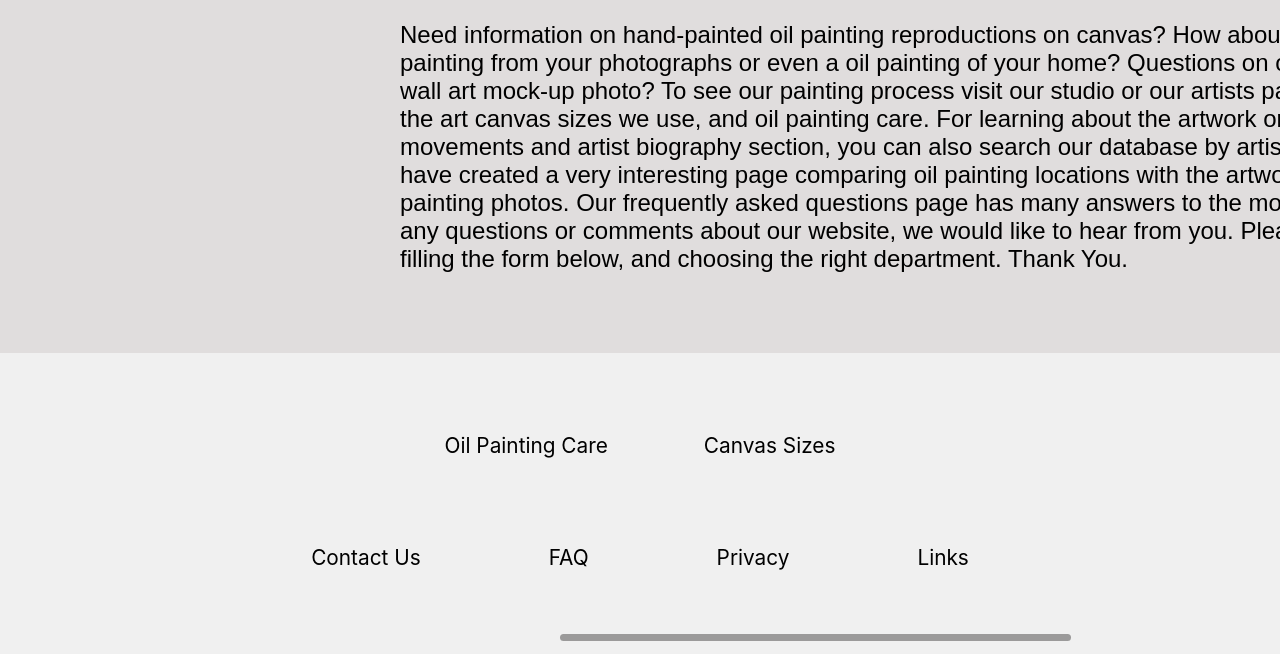
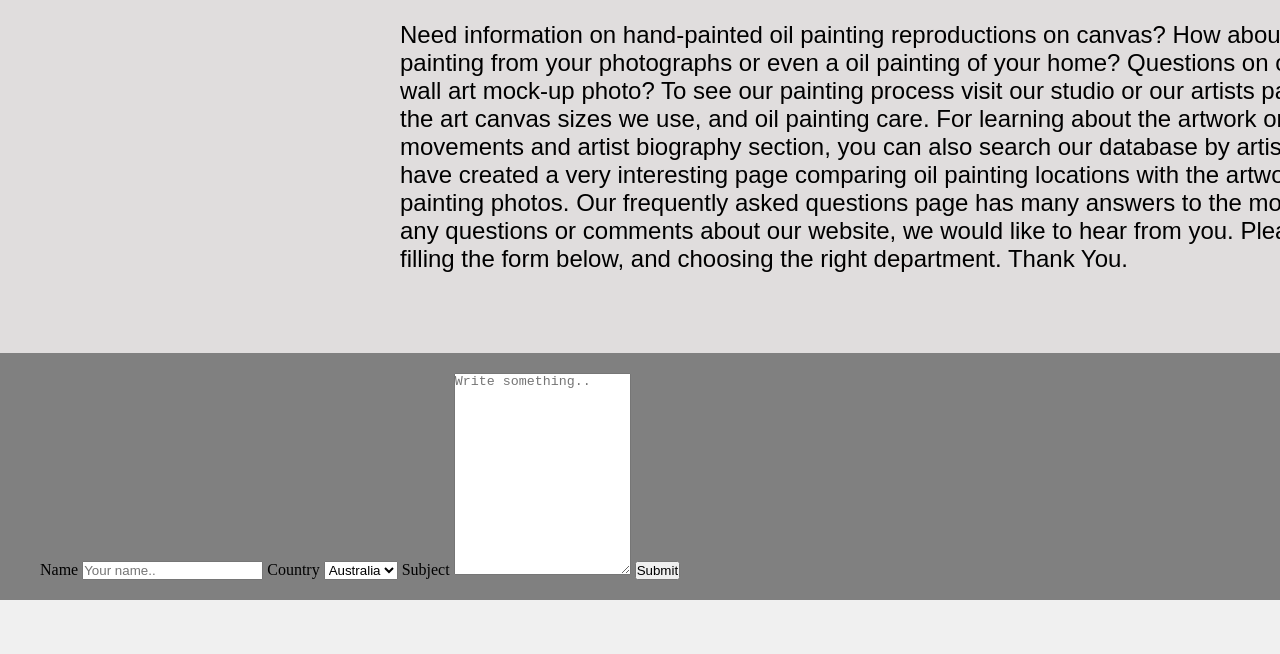
Before and after one commit to AlbinHellman/galleryy, a website: page gallery-server/views/Contact.html in a window 1280 px wide. Shown: the part 393-1047 px from the top of the page. Drawn offline with Linux system fonts and the light colour scheme.

Commit message:
galleryy

```diff
--- a/gallery-server/views/Contact.html
+++ b/gallery-server/views/Contact.html
@@ -334,6 +334,26 @@
 
           </p>
         </div>
+        <div class="container">
+          <form action="action_page.php">
+
+            <label for="fname">Name</label>
+            <input type="text" id="fname" name="firstname" placeholder="Your name..">
+
+            <label for="country">Country</label>
+            <select id="country" name="country">
+              <option value="australia">Australia</option>
+              <option value="canada">Canada</option>
+              <option value="usa">USA</option>
+            </select>
+
+            <label for="subject">Subject</label>
+            <textarea id="subject" name="subject" placeholder="Write something.." style="height:200px"></textarea>
+
+            <input type="submit" value="Submit">
+
+          </form>
+        </div>
 
         <div class="footer">
           <div class="upper-footer">
```
